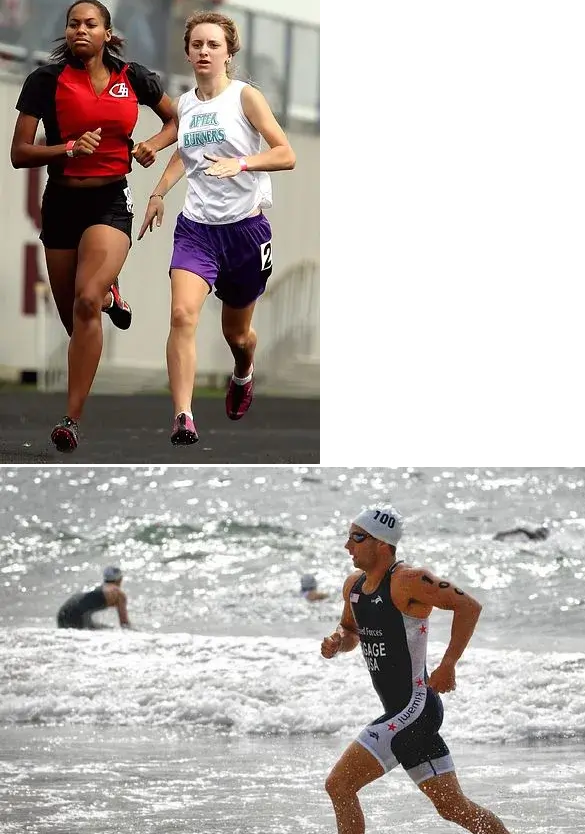
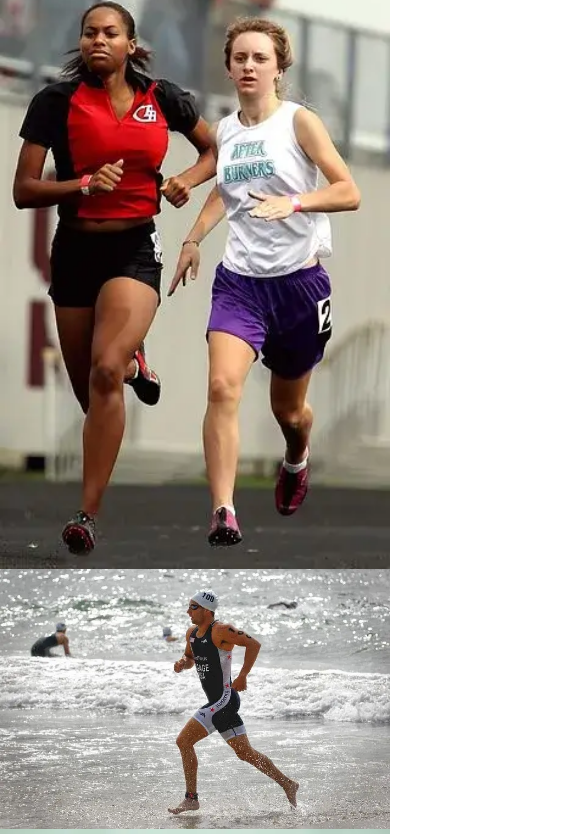
Before and after one commit to vsteve96/love_running, a plain HTML site: page gallery.html in a window 390 px wide. Shown: the part 63-897 px from the top of the page, 585 px wide, since content can reach past the window. Drawn offline with nearby package versions, Linux system fonts and the light colour scheme.

Commit message:
Add styling to Gallery for mobile phones

```diff
--- a/assets/css/style.css
+++ b/assets/css/style.css
@@ -148,6 +148,16 @@ main {
     color: #fafafa;
 }
 
+/* Gallery page */
+#photos img {
+    width: 100%;
+    line-height: 1em;
+}
+
+#photos {
+    /* photos are treated as text elements and text has vertical spacing by deafult, this removes it */
+    line-height: 0;
+}
 /* Footer */
 #social-networks {
     text-align: center;
```
